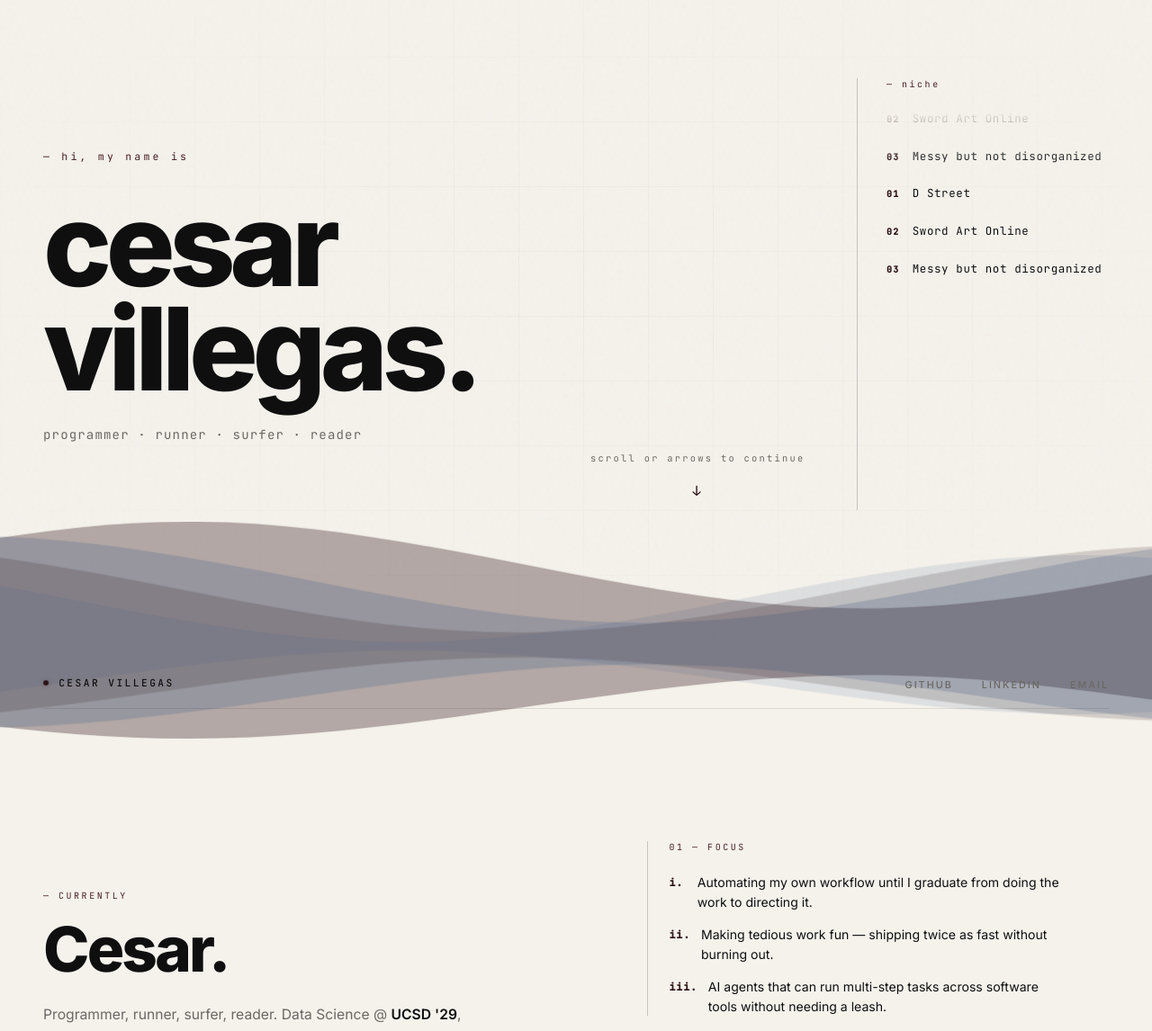
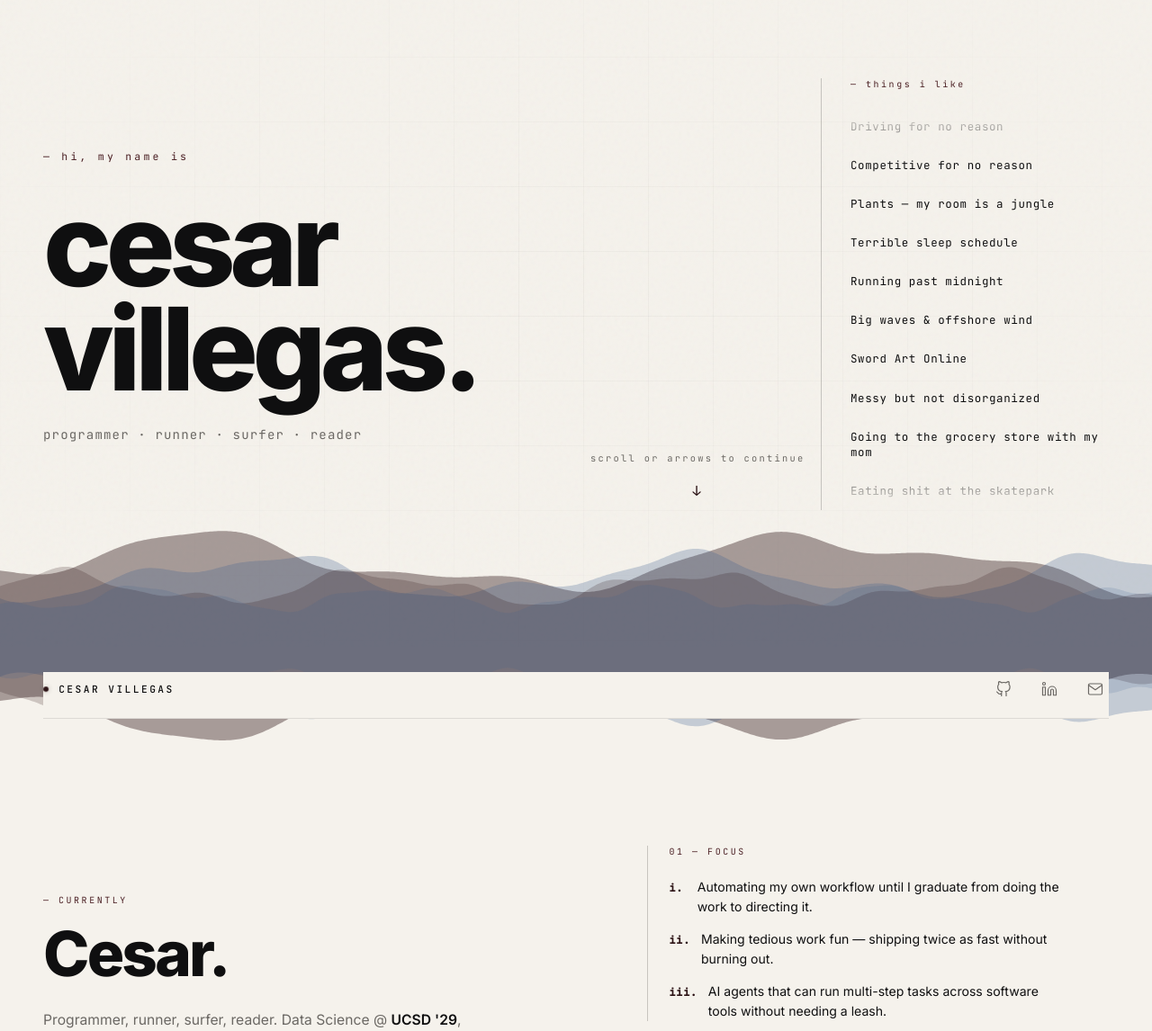
Before and after one commit to Allghelierce/Allghelierce.github.io, a website built with Vite: page index.html in a window 1280 px wide. Shown: the part 81-1227 px from the top of the page at 90% size. Built offline with nearby package versions, Linux system fonts and the light colour scheme.

Commit message:
animation fixes, text fixes

```diff
--- a/src/main.ts
+++ b/src/main.ts
@@ -2,24 +2,22 @@ import './style.css'
 
 const year = new Date().getFullYear()
 
-const wavesSvg = (idSuffix: string) => `
-  <svg class="waves" xmlns="http://www.w3.org/2000/svg" xmlns:xlink="http://www.w3.org/1999/xlink" viewBox="0 24 150 28" preserveAspectRatio="none" shape-rendering="auto">
-    <defs>
-      <path id="gentle-wave-${idSuffix}" d="M-160 44c30 0 58-18 88-18s 58 18 88 18 58-18 88-18 58 18 88 18 v44h-352z" />
-    </defs>
-    <g class="wave-parallax">
-      <use xlink:href="#gentle-wave-${idSuffix}" x="48" y="0" fill="rgba(41, 15, 18, 0.32)" />
-      <use xlink:href="#gentle-wave-${idSuffix}" x="48" y="3" fill="rgba(58, 92, 142, 0.22)" />
-      <use xlink:href="#gentle-wave-${idSuffix}" x="48" y="5" fill="rgba(41, 15, 18, 0.16)" />
-      <use xlink:href="#gentle-wave-${idSuffix}" x="48" y="7" fill="rgba(58, 92, 142, 0.12)" />
-    </g>
-  </svg>
-`
-
 const marqueeItems = [
-  { idx: '01', label: 'D Street' },
-  { idx: '02', label: 'Sword Art Online' },
-  { idx: '03', label: 'Messy but not disorganized' },
+  { idx: '01', label: 'Rust by Facepunch' },
+  { idx: '02', label: '0DTE puts' },
+  { idx: '03', label: 'Building Legos' },
+  { idx: '04', label: 'Driving for no reason' },
+  { idx: '05', label: 'Competitive for no reason' },
+  { idx: '06', label: 'Plants — my room is a jungle' },
+  { idx: '07', label: 'Terrible sleep schedule' },
+  { idx: '08', label: 'Running past midnight' },
+  { idx: '09', label: 'Big waves & offshore wind' },
+  { idx: '10', label: 'Sword Art Online' },
+  { idx: '11', label: 'Messy but not disorganized' },
+  { idx: '12', label: 'Going to the grocery store with my mom' },
+  { idx: '13', label: 'Eating shit at the skatepark' },
+  { idx: '14', label: 'Finding new places around where I live' },
+  { idx: '15', label: 'Fishing with my friends at home' },
 ]
 
 const renderMarqueeItems = (dup = false) =>
@@ -27,7 +25,6 @@ const renderMarqueeItems = (dup = false) =>
     .map(
       (item) => `
       <div class="marquee-item"${dup ? ' aria-hidden="true"' : ''}>
-        <span class="idx">${item.idx}</span>
         <span class="label-text">${item.label}</span>
       </div>
     `
@@ -47,7 +44,7 @@ document.querySelector<HTMLDivElement>('#app')!.innerHTML = `
         <p class="hero-tag">programmer · runner · surfer · reader</p>
       </div>
       <aside class="hero-marquee" aria-hidden="true">
-        <div class="marquee-label">— niche</div>
+        <div class="marquee-label">— things i like</div>
         <div class="marquee-viewport">
           <div class="marquee-track">
             ${renderMarqueeItems()}
@@ -57,7 +54,7 @@ document.querySelector<HTMLDivElement>('#app')!.innerHTML = `
       </aside>
     </div>
     <div class="waves-container waves-bottom" aria-hidden="true">
-      ${wavesSvg('a')}
+      <canvas class="waves-canvas"></canvas>
     </div>
     <button class="hero-scroll" type="button" aria-label="Scroll to continue">
       <span>scroll or arrows to continue</span>
@@ -67,7 +64,7 @@ document.querySelector<HTMLDivElement>('#app')!.innerHTML = `
 
   <section class="content snap" id="content">
     <div class="waves-container waves-top" aria-hidden="true">
-      ${wavesSvg('b')}
+      <canvas class="waves-canvas"></canvas>
     </div>
     <div class="page">
       <nav>
@@ -76,9 +73,21 @@ document.querySelector<HTMLDivElement>('#app')!.innerHTML = `
           CESAR VILLEGAS
         </div>
         <ul class="nav-links">
-          <li><a href="https://github.com/Allghelierce" target="_blank" rel="noopener">GitHub</a></li>
-          <li><a href="https://www.linkedin.com/in/cesar-villegas-b49061314" target="_blank" rel="noopener">LinkedIn</a></li>
-          <li><a href="mailto:pvt.trisn@gmail.com">Email</a></li>
+          <li>
+            <a href="https://github.com/Allghelierce" target="_blank" rel="noopener" aria-label="GitHub">
+              <svg xmlns="http://www.w3.org/2000/svg" width="18" height="18" viewBox="0 0 24 24" fill="none" stroke="currentColor" stroke-width="1.6" stroke-linecap="round" stroke-linejoin="round"><path d="M9 19c-5 1.5-5-2.5-7-3m14 6v-3.87a3.37 3.37 0 0 0-.94-2.61c3.14-.35 6.44-1.54 6.44-7A5.44 5.44 0 0 0 20 4.77 5.07 5.07 0 0 0 19.91 1S18.73.65 16 2.48a13.38 13.38 0 0 0-7 0C6.27.65 5.09 1 5.09 1A5.07 5.07 0 0 0 5 4.77a5.44 5.44 0 0 0-1.5 3.78c0 5.42 3.3 6.61 6.44 7A3.37 3.37 0 0 0 9 18.13V22"/></svg>
+            </a>
+          </li>
+          <li>
+            <a href="https://www.linkedin.com/in/cesar-villegas-b49061314" target="_blank" rel="noopener" aria-label="LinkedIn">
+              <svg xmlns="http://www.w3.org/2000/svg" width="18" height="18" viewBox="0 0 24 24" fill="none" stroke="currentColor" stroke-width="1.6" stroke-linecap="round" stroke-linejoin="round"><path d="M16 8a6 6 0 0 1 6 6v7h-4v-7a2 2 0 0 0-2-2 2 2 0 0 0-2 2v7h-4v-7a6 6 0 0 1 6-6z"/><rect x="2" y="9" width="4" height="12"/><circle cx="4" cy="4" r="2"/></svg>
+            </a>
+          </li>
+          <li>
+            <a href="mailto:pvt.trisn@gmail.com" aria-label="Email">
+              <svg xmlns="http://www.w3.org/2000/svg" width="18" height="18" viewBox="0 0 24 24" fill="none" stroke="currentColor" stroke-width="1.6" stroke-linecap="round" stroke-linejoin="round"><path d="M4 4h16c1.1 0 2 .9 2 2v12c0 1.1-.9 2-2 2H4c-1.1 0-2-.9-2-2V6c0-1.1.9-2 2-2z"/><polyline points="22,6 12,13 2,6"/></svg>
+            </a>
+          </li>
         </ul>
       </nav>
 
@@ -217,6 +226,78 @@ scrambleEls.forEach((el, i) => {
   }, 400 + i * 320)
 })
 
+// ============ Flowing waves (canvas) ============
+interface WaveLayer {
+  amp: number
+  freq: number
+  speed: number
+  phase: number
+  yBase: number
+  color: string
+}
+
+const waveLayers: WaveLayer[] = [
+  { amp: 26, freq: 0.0090, speed: 0.0018, phase: 0.0, yBase: 0.38, color: 'rgba(41, 15, 18, 0.38)' },
+  { amp: 20, freq: 0.0130, speed: 0.0025, phase: 1.1, yBase: 0.48, color: 'rgba(58, 92, 142, 0.26)' },
+  { amp: 15, freq: 0.0180, speed: 0.0015, phase: 2.3, yBase: 0.56, color: 'rgba(41, 15, 18, 0.20)' },
+  { amp: 11, freq: 0.0230, speed: 0.0032, phase: 3.7, yBase: 0.64, color: 'rgba(58, 92, 142, 0.16)' },
+]
+
+const waveCanvases = Array.from(
+  document.querySelectorAll<HTMLCanvasElement>('.waves-canvas')
+).map((canvas) => ({ canvas, ctx: canvas.getContext('2d')! }))
+
+const dpr = Math.min(window.devicePixelRatio || 1, 2)
+
+const drawWaves = (t: number) => {
+  waveCanvases.forEach(({ canvas, ctx }) => {
+    // Resize buffer to match CSS display size every frame.
+    // Cheap, and guarantees we never draw into a stale buffer.
+    const rect = canvas.getBoundingClientRect()
+    const targetW = Math.max(1, Math.floor(rect.width * dpr))
+    const targetH = Math.max(1, Math.floor(rect.height * dpr))
+    if (rect.width < 1 || rect.height < 1) return
+    if (canvas.width !== targetW || canvas.height !== targetH) {
+      canvas.width = targetW
+      canvas.height = targetH
+    }
+
+    const w = canvas.width
+    const h = canvas.height
+    ctx.clearRect(0, 0, w, h)
+
+    for (const layer of waveLayers) {
+      ctx.beginPath()
+      ctx.moveTo(0, h)
+      const yBase = h * layer.yBase
+      const amp = layer.amp * dpr
+      const freq = layer.freq / dpr
+      const step = 2 * dpr
+      for (let x = 0; x <= w; x += step) {
+        // two overlapping sines + small ripple -> organic, non-repeating swell
+        const primary = Math.sin(x * freq + t * layer.speed + layer.phase) * amp
+        const secondary =
+          Math.sin(x * freq * 2.3 + t * layer.speed * 1.4 + layer.phase * 1.7) * amp * 0.42
+        const ripple = Math.sin(x * freq * 4.7 + t * layer.speed * 0.6) * amp * 0.14
+        const y = yBase + primary + secondary + ripple
+        ctx.lineTo(x, y)
+      }
+      ctx.lineTo(w, h)
+      ctx.closePath()
+      ctx.fillStyle = layer.color
+      ctx.fill()
+    }
+  })
+}
+
+// Waves always animate — it's a decorative background, not parallax,
+// so reduced-motion users still get the flow.
+const wavesLoop = (t: number) => {
+  drawWaves(t)
+  requestAnimationFrame(wavesLoop)
+}
+requestAnimationFrame(wavesLoop)
+
 // ============ Snap navigation ============
 const hero = document.getElementById('hero')!
 const content = document.getElementById('content')!
--- a/src/style.css
+++ b/src/style.css
@@ -154,8 +154,8 @@ body::after {
 
 /* ============ Hero marquee ============ */
 .hero-marquee {
-  width: 280px;
-  max-width: 28vw;
+  width: 320px;
+  max-width: 32vw;
   height: 60vh;
   max-height: 540px;
   display: flex;
@@ -163,6 +163,7 @@ body::after {
   gap: 1.25rem;
   border-left: 1px solid var(--border-strong);
   padding-left: 2rem;
+  overflow: hidden;
 }
 
 .marquee-label {
@@ -186,7 +187,7 @@ body::after {
   display: flex;
   flex-direction: column;
   gap: 1.6rem;
-  animation: marquee-up 14s linear infinite;
+  animation: marquee-up 28s linear infinite;
 }
 
 @keyframes marquee-up {
@@ -202,8 +203,9 @@ body::after {
   display: flex;
   gap: 0.9rem;
   align-items: baseline;
-  white-space: nowrap;
-  line-height: 1.3;
+  white-space: normal;
+  line-height: 1.4;
+  word-break: break-word;
 }
 
 .marquee-item .idx {
@@ -248,40 +250,10 @@ body::after {
   transform: scaleY(-1);
 }
 
-.waves {
+.waves-canvas {
   width: 100%;
   height: 100%;
   display: block;
-}
-
-.wave-parallax > use {
-  animation: wave-move 25s cubic-bezier(0.55, 0.5, 0.45, 0.5) infinite;
-}
-
-.wave-parallax > use:nth-child(1) {
-  animation-delay: -2s;
-  animation-duration: 9s;
-}
-.wave-parallax > use:nth-child(2) {
-  animation-delay: -3s;
-  animation-duration: 13s;
-}
-.wave-parallax > use:nth-child(3) {
-  animation-delay: -4s;
-  animation-duration: 17s;
-}
-.wave-parallax > use:nth-child(4) {
-  animation-delay: -5s;
-  animation-duration: 22s;
-}
-
-@keyframes wave-move {
-  0% { transform: translate3d(-90px, 0, 0); }
-  100% { transform: translate3d(85px, 0, 0); }
-}
-
-@media (prefers-reduced-motion: reduce) {
-  .wave-parallax > use { animation: none; }
 }
 
 /* ============ Hero scroll hint ============ */
@@ -349,8 +321,11 @@ nav {
   display: flex;
   justify-content: space-between;
   align-items: center;
-  padding-bottom: 1rem;
+  padding: 0.25rem 0 1rem;
   border-bottom: 1px solid var(--border);
+  background: var(--bg);
+  position: relative;
+  z-index: 10;
 }
 
 .nav-id {
@@ -381,7 +356,7 @@ nav {
 
 .nav-links {
   display: flex;
-  gap: 2rem;
+  gap: 1.25rem;
   align-items: center;
   list-style: none;
 }
@@ -389,31 +364,22 @@ nav {
 .nav-links a {
   text-decoration: none;
   color: var(--text-muted);
-  font-size: 0.68rem;
-  font-weight: 500;
-  letter-spacing: 0.18em;
-  text-transform: uppercase;
-  transition: color 0.3s ease;
-  position: relative;
-}
-
-.nav-links a::after {
-  content: '';
-  position: absolute;
-  left: 0;
-  bottom: -4px;
-  width: 0;
-  height: 1px;
-  background: var(--accent);
-  transition: width 0.3s ease;
+  display: inline-flex;
+  align-items: center;
+  justify-content: center;
+  padding: 0.4rem;
+  transition: color 0.25s ease, transform 0.25s ease;
 }
 
 .nav-links a:hover {
   color: var(--accent);
+  transform: translateY(-1px);
 }
 
-.nav-links a:hover::after {
-  width: 100%;
+.nav-links svg {
+  display: block;
+  width: 18px;
+  height: 18px;
 }
 
 /* Main grid */
```
